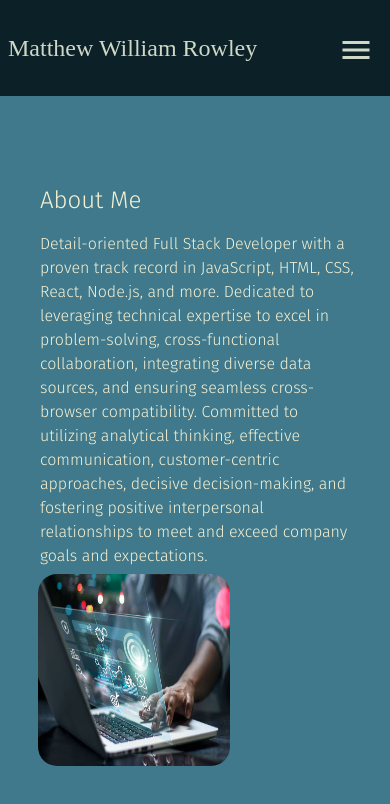
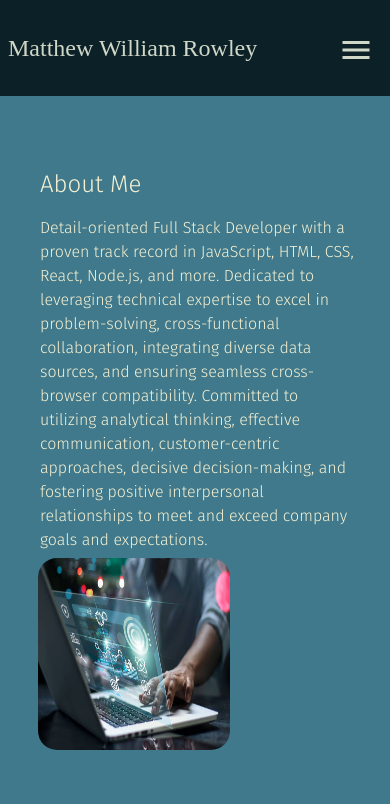
Before and after one commit to mattrowley10/Portfolio2.0, a React (Vite) app: page /about in a window 390 px wide. Shown: the top 804 px of the page. Built offline with nearby package versions, Linux system fonts and the light colour scheme; a web font is replaced by a local one.

Commit message:
Removed padding from top of about div

```diff
--- a/src/Components/About.jsx
+++ b/src/Components/About.jsx
@@ -7,7 +7,7 @@ export default function About() {
   return (
     <div
       id="about"
-      className="about-div pt-16 md:pt-60 lg:pt-52 xl:pt-56 2xl:pt-80"
+      className="about-div pt-12 md:pt-60 lg:pt-52 xl:pt-56 2xl:pt-80"
       ref={ref}
     >
       <motion.p
--- a/src/Components/Projects.jsx
+++ b/src/Components/Projects.jsx
@@ -73,7 +73,7 @@ export default function Projects() {
   };
   return (
     <div id="projects" className="projects-div">
-      <h2 className="text-2xl md:text-3xl lg:text-3xl xl:text-4xl 2xl:text-5xl relative top-10 lg:top-12 xl:top-8 2xl:top-12 text-center mb-36 md:mb-28 lg:mb-28 xl:mb-20 2xl:mb-20">
+      <h2 className="text-3xl md:text-3xl lg:text-3xl xl:text-4xl 2xl:text-5xl relative top-10 lg:top-12 xl:top-8 2xl:top-12 text-center mb-36 md:mb-28 lg:mb-28 xl:mb-20 2xl:mb-20">
         Projects
       </h2>
       <div className="container">
```
Also changed, not shown: src/App.css (+0 -15 lines).
